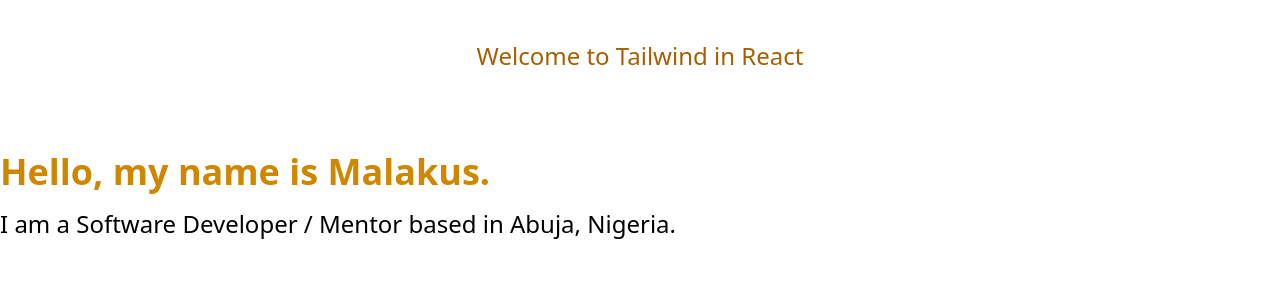
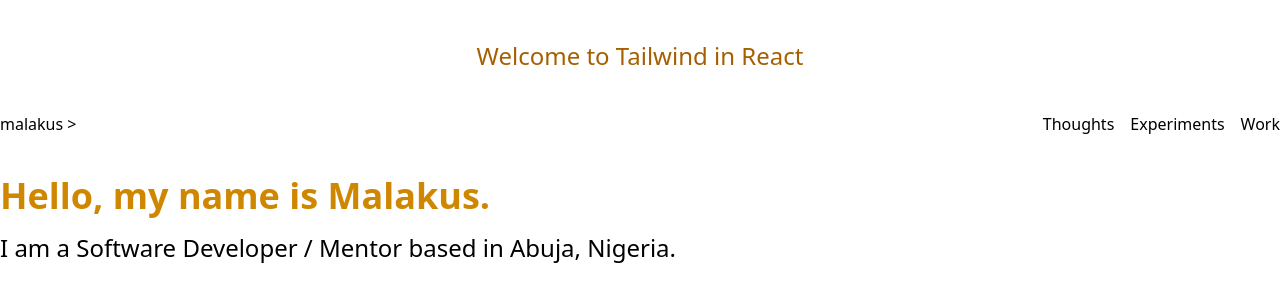
Before and after one commit to malakus4/portfolio-react, a React (Vite) app: page / in a window 1280 px wide. Shown: the top 302 px of the page. Built offline with nearby package versions, Linux system fonts and the light colour scheme.

Commit message:
navbar comp name conflict

```diff
--- a/src/App.jsx
+++ b/src/App.jsx
@@ -1,7 +1,7 @@
 import { useState } from 'react'
 import './App.css'
 import Header from './Header.jsx'
-// import Navbar from './navbar.jsx'
+import Navbar from './navbar.jsx'
 import Barner from './Barner.jsx'
 
 function App() {
@@ -9,7 +9,7 @@ function App() {
   return (
     <>
     <Header/>
-    {/* <Navbar/> */}
+    <Navbar/>
 
     <Barner/>
 
```
